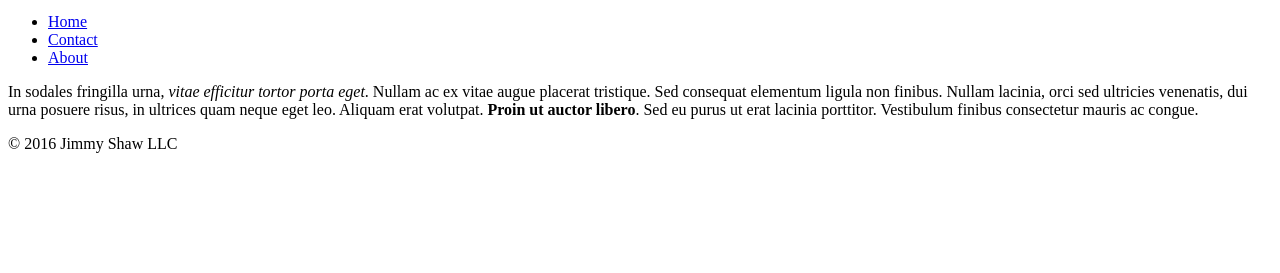
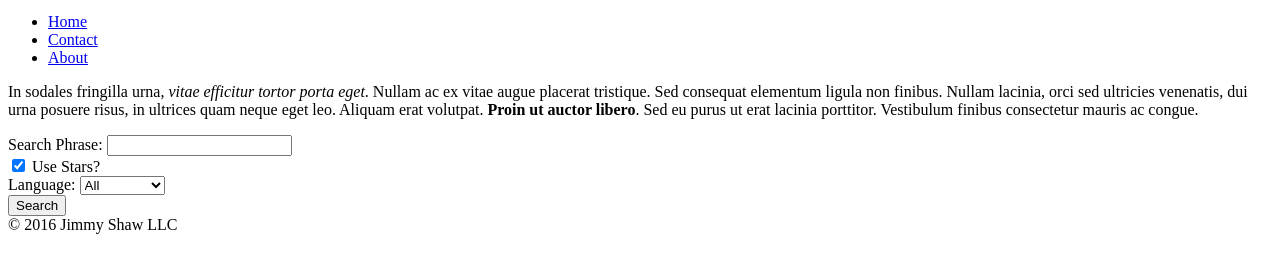
Before and after one commit to jimxshaw/samples-webdevelopment, a plain HTML site: page github-hub/index.html in a window 1280 px wide. Shown: the part 83-356 px from the top of the page. Drawn offline with Linux system fonts and the light colour scheme.

Commit message:
Added labels and select list.

```diff
--- a/github-hub/index.html
+++ b/github-hub/index.html
@@ -18,6 +18,24 @@
 
         <section>
             <p>In sodales fringilla urna, <em>vitae efficitur tortor porta eget</em>. Nullam ac ex vitae augue placerat tristique. Sed consequat elementum ligula non finibus. Nullam lacinia, orci sed ultricies venenatis, dui urna posuere risus, in ultrices quam neque eget leo. Aliquam erat volutpat. <strong>Proin ut auctor libero</strong>. Sed eu <span>purus ut erat lacinia</span> porttitor. Vestibulum finibus consectetur mauris ac congue.</p>
+            <form action="http://wilder.azurewebsites.net/echo" method="POST">
+                <label for="searchPhrase">Search Phrase: </label>
+                <input name="searchPhrase" id="searchPhrase" /><br/>
+                <input type="checkbox" name="useStars" id="useStars" checked="true" />
+                <label for="useStars">Use Stars?</label><br/>
+                <label for="languageChoice">Language: </label>
+                <select name="languageChoice" id="languageChoice" >
+                    <option selected>All</option>
+                    <option>C#</option>
+                    <option>Java</option>
+                    <option>JavaScript</option>
+                    <option>Swift</option>
+                    <option>Python</option>
+                    <option>Ruby</option>
+                </select>
+                <br/>
+                <input type="submit" value="Search" />
+            </form>
         </section>
 
         <footer>
```
